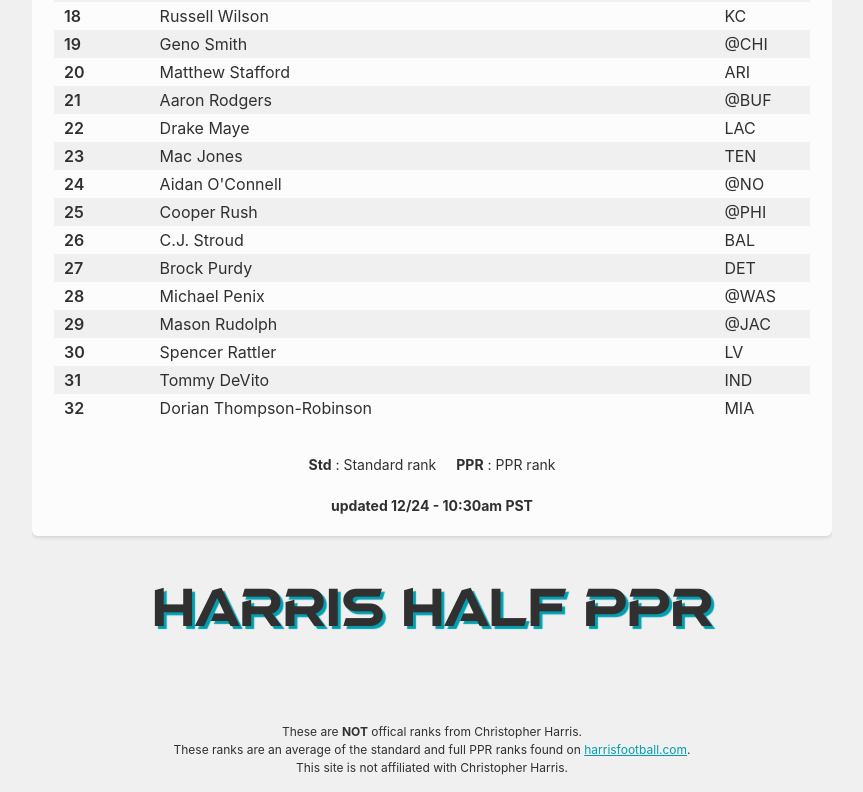
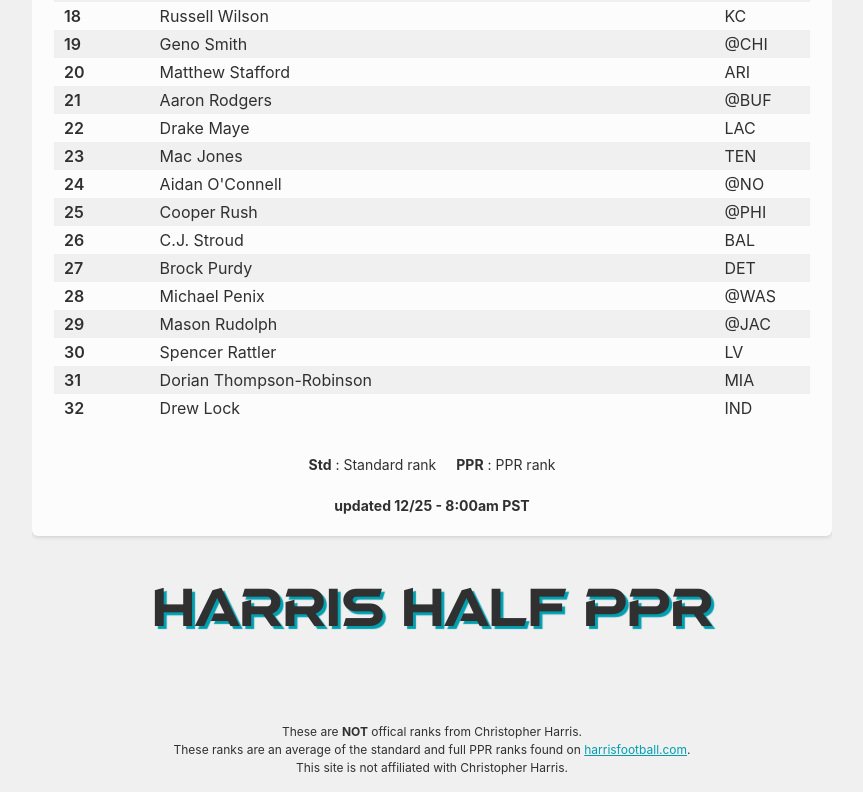
Before and after one commit to travman89/HarrisHalfPPR, a React (Vite) app: page /QB in a window 1280 px wide. Shown: the part 684-1476 px from the top of the page, without its empty margins (208-1071 px from the left). Built offline with nearby package versions, Linux system fonts and the light colour scheme.

Commit message:
12/25 8:00am  update

```diff
--- a/src/Home/index.tsx
+++ b/src/Home/index.tsx
@@ -260,7 +260,7 @@ const Home = () => {
             </LegendKey>
           )}
         </Legend>
-        <UpdatedText> updated 12/24 - 10:30am PST</UpdatedText>
+        <UpdatedText> updated 12/25 - 8:00am PST</UpdatedText>
       </TableContainer>
       <Heading>Harris Half PPR</Heading>
       <Disclaimer>
```
Also changed, not shown: src/data/qb.json (+1 -1 lines), src/data/rb.json (+1 -1 lines).
